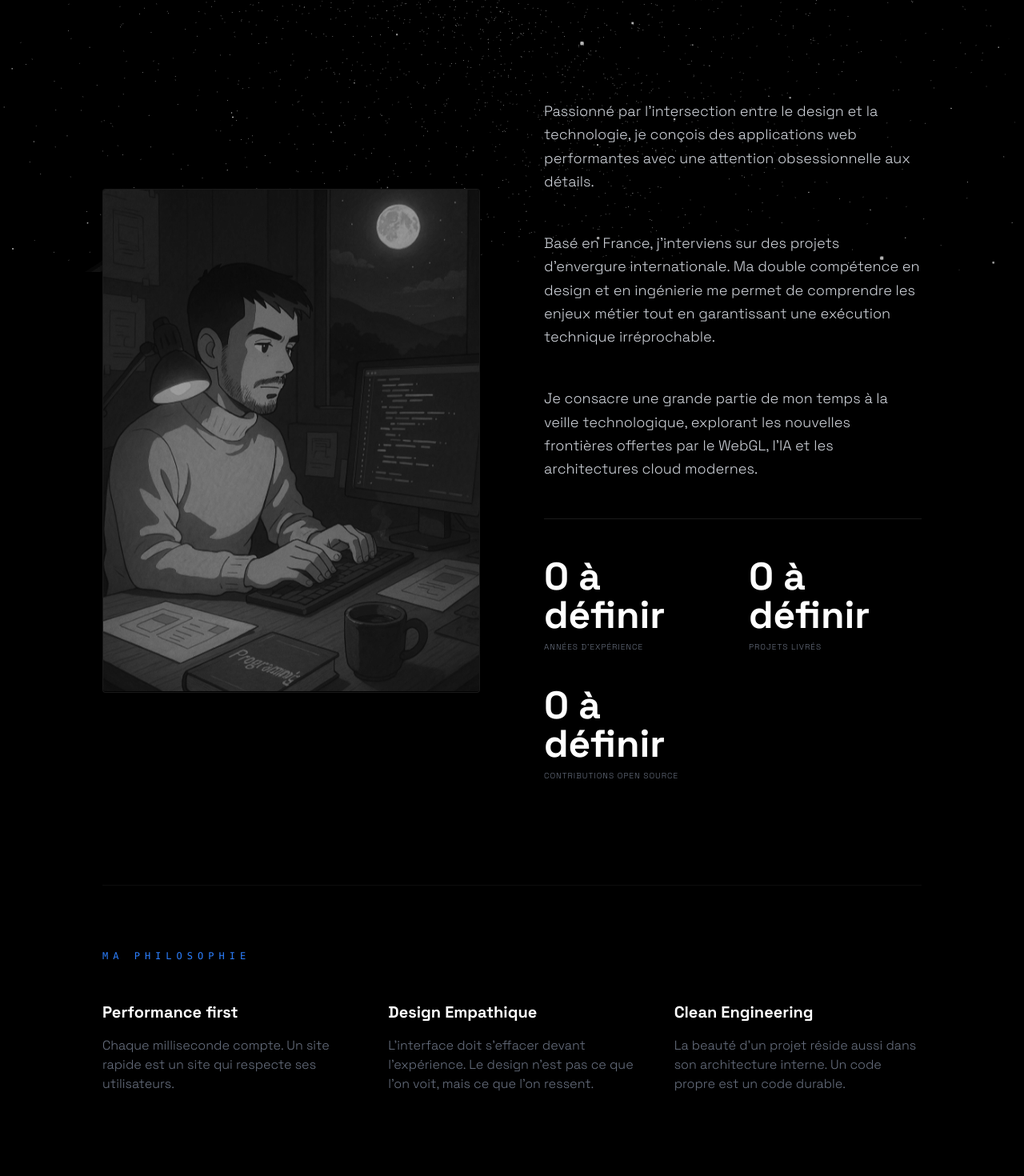
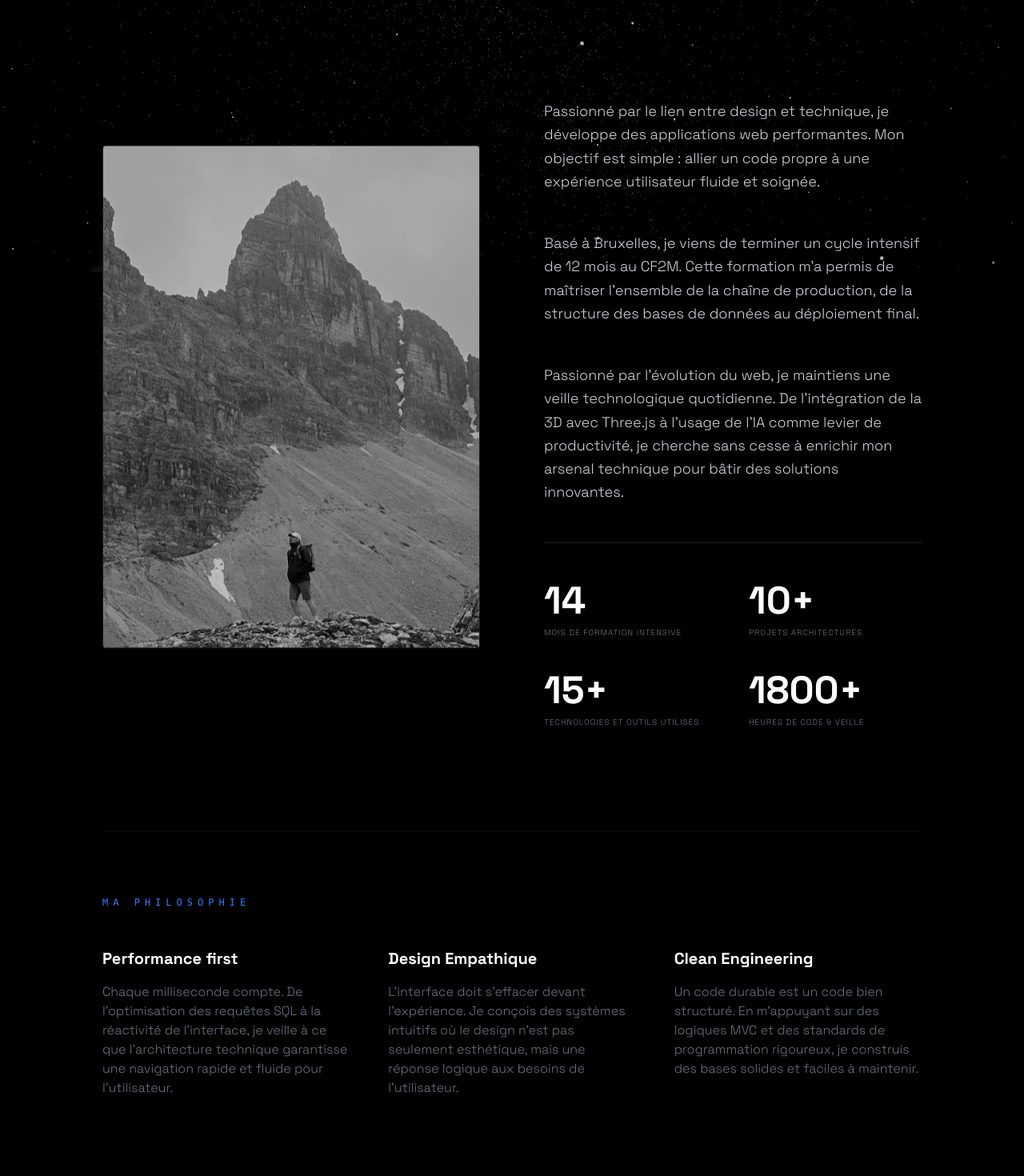
Before and after one commit to Eultype/portfolio-sam-v2, a Next.js app: page /about in a window 1280 px wide. Shown: the part 460-1930 px from the top of the page at 80% size. Built offline with nearby package versions, Linux system fonts and the light colour scheme.

Commit message:
feat(about): amélioration complète de la bio, des statistiques et de la philosophie

```diff
--- a/app/about/page.tsx
+++ b/app/about/page.tsx
@@ -7,7 +7,10 @@ import { portfolioData } from '@/data/portfolio';
 import { useRef } from 'react';
 import gsap from 'gsap';
 import { useGSAP } from '@gsap/react';
+import { ScrollTrigger } from 'gsap/ScrollTrigger';
 import LiquidImage from '@/components/ui/LiquidImage';
+
+gsap.registerPlugin(ScrollTrigger);
 
 export default function AboutPage() {
     const container = useRef(null);
@@ -22,7 +25,7 @@ export default function AboutPage() {
         });
 
         // PARALLAXE IMAGE
-        gsap.to('.parallax-full-image', {
+        gsap.to('.parallax-img', {
             scrollTrigger: {
                 trigger: container.current,
                 start: 'top bottom',
@@ -52,11 +55,13 @@ export default function AboutPage() {
 
                     {/* CONTENU DÉTAILLÉ */}
                     <div className="grid md:grid-cols-2 gap-20 items-center">
-                        <div className="aspect-[3/4] relative animate-full-about parallax-full-image">
+                        <div className="aspect-[3/4] w-full relative animate-about-image parallax-img will-change-transform">
                             <LiquidImage
-                                src="/solitude.webp"
-                                alt="Portrait Alexandre"
-                                className="w-full h-full rounded-sm grayscale"
+                                src="/IMG_5360.webp"
+                                alt="Portrait Samuël"
+                                className="w-full h-full rounded-sm grayscale hover:grayscale-0 transition-all duration-700"
+                                location={portfolioData.personal.location2}
+                                coordinates={portfolioData.personal.coordinates2}
                             />
                         </div>
                         <div className="space-y-12 animate-full-about text-lg text-gray-300 font-light leading-relaxed">
@@ -64,10 +69,14 @@ export default function AboutPage() {
                                 {portfolioData.personal.description}
                             </p>
                             <p>
-                                Basé en France, j'interviens sur des projets d'envergure internationale. Ma double compétence en design et en ingénierie me permet de comprendre les enjeux métier tout en garantissant une exécution technique irréprochable.
+                                Basé à Bruxelles, je viens de terminer un cycle intensif de 12 mois au CF2M. Cette
+                                formation m'a permis de maîtriser l'ensemble de la chaîne de production, de la structure
+                                des bases de données au déploiement final.
                             </p>
                             <p>
-                                Je consacre une grande partie de mon temps à la veille technologique, explorant les nouvelles frontières offertes par le WebGL, l'IA et les architectures cloud modernes.
+                                Passionné par l'évolution du web, je maintiens une veille technologique quotidienne. De
+                                l'intégration de la 3D avec Three.js à l'usage de l'IA comme levier de productivité, je
+                                cherche sans cesse à enrichir mon arsenal technique pour bâtir des solutions innovantes.
                             </p>
 
                             {/* Stats en ligne */}
@@ -87,9 +96,9 @@ export default function AboutPage() {
                         <h2 className="text-xs font-mono text-blue-500 uppercase tracking-[0.5em] mb-12">Ma Philosophie</h2>
                         <div className="grid md:grid-cols-3 gap-12">
                             {[
-                                { t: "Performance first", d: "Chaque milliseconde compte. Un site rapide est un site qui respecte ses utilisateurs." },
-                                { t: "Design Empathique", d: "L'interface doit s'effacer devant l'expérience. Le design n'est pas ce que l'on voit, mais ce que l'on ressent." },
-                                { t: "Clean Engineering", d: "La beauté d'un projet réside aussi dans son architecture interne. Un code propre est un code durable." },
+                                { t: "Performance first", d: "Chaque milliseconde compte. De l'optimisation des requêtes SQL à la réactivité de l'interface, je veille à ce que l'architecture technique garantisse une navigation rapide et fluide pour l'utilisateur." },
+                                { t: "Design Empathique", d: "L'interface doit s'effacer devant l'expérience. Je conçois des systèmes intuitifs où le design n'est pas seulement esthétique, mais une réponse logique aux besoins de l'utilisateur." },
+                                { t: "Clean Engineering", d: "Un code durable est un code bien structuré. En m'appuyant sur des logiques MVC et des standards de programmation rigoureux, je construis des bases solides et faciles à maintenir." },
                             ].map((v, i) => (
                                 <div key={i} className="space-y-4">
                                     <h3 className="text-xl font-bold">{v.t}</h3>
--- a/components/sections/About.tsx
+++ b/components/sections/About.tsx
@@ -66,7 +66,9 @@ export default function AboutSection() {
                     <div className="h-1 w-20 bg-white mb-8 animate-about-text" />
 
                     <p className="text-xl md:text-2xl leading-relaxed text-gray-300 animate-about-text max-w-lg font-light">
-                        Je suis un architecte numérique. Je ne construis pas des murs, mais des ponts entre l'homme et la machine.
+                        Je suis un bâtisseur de systèmes numériques. Je ne conçois pas seulement des interfaces,
+                        je structure des architectures robustes et logiques pour connecter les besoins humains à la
+                        puissance technologique.
                     </p>
                 </div>
 
@@ -77,14 +79,22 @@ export default function AboutSection() {
                     <div className="aspect-[3/4] w-full relative animate-about-image parallax-img will-change-transform">
                         <LiquidImage
                             src="/solitude.webp"
-                            alt="Portrait"
+                            alt="Portrait Samuël"
                             className="w-full h-full rounded-sm grayscale hover:grayscale-0 transition-all duration-700"
                         />
                     </div>
 
                     <div className="space-y-12 animate-about-text">
                         <p className="text-gray-400 text-lg leading-relaxed font-light">
-                            Mon voyage a commencé il y a {portfolioData.stats[0].value} ans. Depuis, j'ai exploré chaque recoin du développement web, du pixel parfait en CSS aux bases de données distribuées.
+                            Mon voyage a commencé avec une immersion intensive de {portfolioData.stats[0].value} mois.
+                            Depuis, j'explore chaque recoin du développement web, de l'interface utilisateur immersive
+                            aux architectures de données scalables.
+                        </p>
+                        <p className="text-gray-400 text-lg leading-relaxed font-light">
+                            Fort d'un cursus intensif axé sur la maîtrise du cycle complet de développement, j'ai appris
+                            à naviguer du front-end créatif à la gestion de bases de données relationnelles. De la
+                            logique MVC à l'intégration d'API modernes, je forge des outils performants, scalables et
+                            centrés sur l'innovation.
                         </p>
                     </div>
 
--- a/components/ui/LiquidImage.tsx
+++ b/components/ui/LiquidImage.tsx
@@ -10,17 +10,29 @@ interface LiquidImageProps {
   alt: string;
   className?: string;
   showHUDData?: boolean;
+  location?: string;
+  coordinates?: { lat: string; lon: string };
 }
 
-export default function LiquidImage({ src, alt, className = "", showHUDData = true }: LiquidImageProps) {
+export default function LiquidImage({
+    src,
+    alt,
+    className = "",
+    showHUDData = true,
+    location,
+    coordinates
+}: LiquidImageProps) {
   const containerRef = useRef<HTMLDivElement>(null);
   const imageRef = useRef<HTMLImageElement>(null);
   const scanLineRef = useRef<HTMLDivElement>(null);
-      const dataRef = useRef<HTMLDivElement>(null);
-      const tlRef = useRef<gsap.core.Timeline | null>(null);
-      const [isHovered, setIsHovered] = useState(false);
+  const dataRef = useRef<HTMLDivElement>(null);
+  const tlRef = useRef<gsap.core.Timeline | null>(null);
+  const [isHovered, setIsHovered] = useState(false);
 
-      const xTo = useRef<any>(null);  const yTo = useRef<any>(null);
+  const displayLocation = location || portfolioData.personal.location;
+  const displayCoordinates = coordinates || portfolioData.personal.coordinates;
+
+  const xTo = useRef<any>(null);  const yTo = useRef<any>(null);
   const rotateXTo = useRef<any>(null);
   const rotateYTo = useRef<any>(null);
 
@@ -169,13 +181,13 @@ export default function LiquidImage({ src, alt, className = "", showHUDData = tr
                   </div>
                   <div className="flex justify-between gap-8 text-[9px] font-mono">
                       <span className="text-gray-500 uppercase">Localisation</span>
-                      <span className="text-white font-bold text-right">{portfolioData.personal.location}</span>
+                      <span className="text-white font-bold text-right">{displayLocation}</span>
                   </div>
                   <div className="pt-1 border-t border-blue-500/10 mt-1">
                       <div className="text-[7px] font-mono text-blue-400/60 uppercase tracking-widest mb-1 text-left">Geographic_Data:</div>
                       <div className="text-[8px] font-mono text-white/80 text-left leading-tight">
-                          LAT: {portfolioData.personal.coordinates.lat}<br/>
-                          LON: {portfolioData.personal.coordinates.lon}
+                          LAT: {displayCoordinates.lat}<br/>
+                          LON: {displayCoordinates.lon}
                       </div>
                   </div>
               </div>
--- a/data/portfolio.ts
+++ b/data/portfolio.ts
@@ -3,13 +3,18 @@ export const portfolioData = {
         name: "Samuël",
         role: "Développeur Full-Stack Junior",
         tagline: "Je crée des expériences web rapides, modernes et scalables.",
-        description: "Passionné par l'intersection entre le design et la technologie, je conçois des applications web performantes avec une attention obsessionnelle aux détails.",
+        description: "Passionné par le lien entre design et technique, je développe des applications web performantes. Mon objectif est simple : allier un code propre à une expérience utilisateur fluide et soignée.",
         email: "Sdarryy59@gmail.com",
         location: "Bruxelles, BE",
+        location2: "Dolomites, IT",
         age: "30 Ans",
         coordinates: {
             lat: "50° 50' 55.5\" N",
             lon: "4° 24' 13.2\" E"
+        },
+        coordinates2: {
+            lat: "46° 37′ 07\" N",
+            lon: "12° 18′ 20\" E"
         },
         socials: [
             { name: "GitHub", url: "https://github.com/Eultype", icon: "Github" },
@@ -26,9 +31,10 @@ export const portfolioData = {
         { label: "Contact", path: "/contact" },
     ],
     stats: [
-        { label: "Années d'expérience", value: "0 à définir" },
-        { label: "Projets livrés", value: "0 à définir" },
-        { label: "Contributions Open Source", value: "0 à définir"},
+        { label: "mois de formation intensive", value: "14" },
+        { label: "Projets architecturés", value: "10+" },
+        { label: "Technologies et outils utilisés", value: "15+"},
+        { label: "Heures de code & veille", value: "1800+"}
     ],
     skills: {
         frontend: ["React", "Next.js", "TypeScript", "Tailwind CSS", "GSAP", "Three.js"],
```
Also changed, not shown: public/IMG_5360.webp (added).
